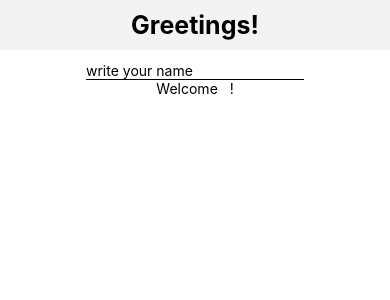
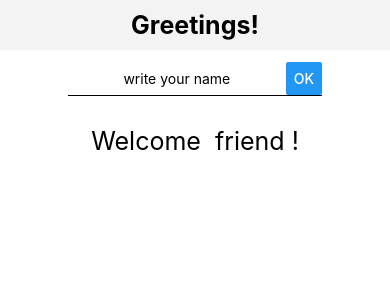
Before and after one commit to Irenkia/ReactNativeExpo, a React Native app: screen / in a window 390 px wide. Shown: the top 300 px of the page. Built offline with nearby package versions, Linux system fonts and the light colour scheme.

Commit message:
task2-changed the Main file and added the name in static text

```diff
--- a/src/components/Home.js
+++ b/src/components/Home.js
@@ -1,21 +1,14 @@
 import React from "react";
-import { View, StyleSheet } from 'react-native';
+import { View } from 'react-native';
 import Header from "./Header";
 import { TITLE } from '../constants/Constants';
 import Main from "./Main";
 
 export default function Home() {
     return (
-        <View style={styles.container}>
+        <View>
             <Header title={TITLE} />
             <Main />
         </View>
     );
 }
-
-const styles = StyleSheet.create({
-    container: {
-        alignItems: 'center',
-        justifyContent: 'center',
-    },
-});
--- a/src/components/Main.js
+++ b/src/components/Main.js
@@ -1,27 +1,37 @@
 import React, { useState } from 'react';
-import { View, Text, StyleSheet, TextInput } from 'react-native';
-
+import { View, Text, StyleSheet, TextInput, Button } from 'react-native';
 
 const Main = () => {
 
     const [name, setName] = useState('');
-    const [textBody, setTextBody] = useState('');
+    const [textBody, setTextBody] = useState('friend');
 
     const changeName = (event) => {
         setName(event);
-        console.log(event);
+    }
+
+    const addName = () => {
+        if (name === '') {
+            return alert('The field cannot be empty, please enter your name');
+        }
+        setTextBody(name);
+        setName('');
     }
 
     return (
         <View style={styles.container}>
             <View style={styles.wrapper}>
                 <TextInput
+                    style={styles.input}
                     onChangeText={changeName}
                     placeholder={'write your name'}
                     value={name}
                 />
+                <Button title={'ok'} onPress={addName} />
             </View>
-            <Text>Welcome  {textBody} !</Text>
+            <View >
+                <Text style={styles.text} >Welcome  {textBody} !</Text>
+            </View>
         </View>
     );
 };
@@ -33,8 +43,18 @@ const styles = StyleSheet.create({
         alignItems: 'center'
     },
     wrapper: {
+        flexDirection: 'row',
         borderBottomWidth: 1,
-        marginTop: 12
+        marginTop: 12,
+
+    },
+    input: {
+        textAlign: 'center'
+
+    },
+    text: {
+        marginTop: 30,
+        fontSize: 25
     }
 });
 export default Main;
```
